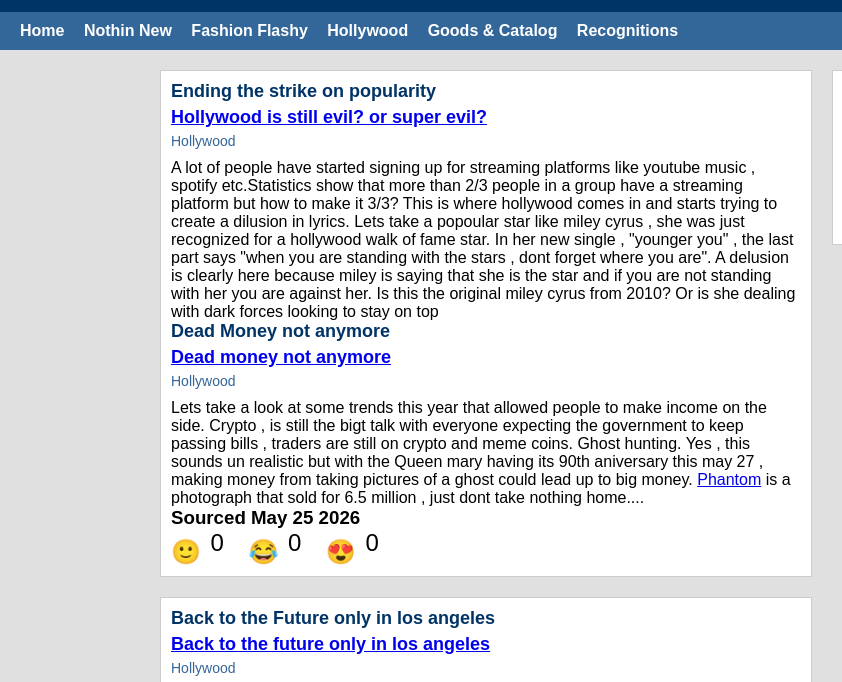
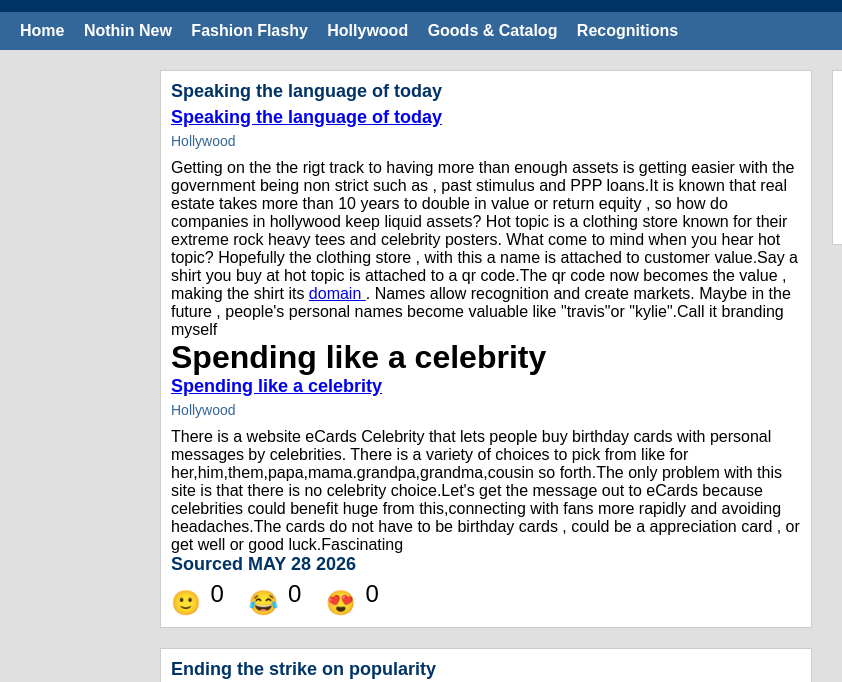
Before and after one commit to trapcat1440/signatureblog, a plain HTML site: page Hollywood.html in a window 1280 px wide. Shown: the part 78-760 px from the top of the page, 0-842 px from the left. Drawn offline with Linux system fonts and the light colour scheme; grey boxes are pictures that could not be loaded.

Commit message:
Update Hollywood.html

```diff
--- a/Hollywood.html
+++ b/Hollywood.html
@@ -132,6 +132,43 @@ ml('account', '2362560');
 <main>
     <!-- Left Column -->
     <div class="left-column">
+        <div class="post" id="Hollywood" data-id="hollywood1">
+            <h2>Speaking the language of today
+            <href="https://builtin.com/awards/los-angeles/2026/best-large-places-to-work"/></h2>
+            <h2>
+                <a href="https://builtin.com/awards/los-angeles/2026/best-large-places-to-work"target="_blank">
+                    Speaking the language of today
+                </a>
+            </h2>
+            <div class="genre"><a href="Hollywood.html">Hollywood</a></div>
+            <p>Getting on the the rigt track to having more than enough assets is getting easier with the government being non strict such as , past stimulus and PPP loans.It is known that real estate takes more than 10 years to double in value or return equity , so how do companies in hollywood keep liquid assets? Hot topic is a clothing store known for their extreme rock heavy tees and celebrity posters. What come to mind when you hear hot topic? Hopefully the clothing store , with this a name is attached to customer value.Say a shirt you buy at hot topic is attached to a qr code.The qr code now becomes the value , making the shirt its
+            <a href="https://unstoppabledomains.com/s/hottopic.io"</a>
+            domain </a>. Names allow recognition and create markets. Maybe in the future , people's personal names become valuable like "travis"or "kylie".Call it branding myself</p>
+            <h1>Spending like a celebrity
+            <href="https://www.americangreetings.com/ecards/celebrity"/></h2>
+            <h2>
+                <a href="https://www.americangreetings.com/ecards/celebrity"target="_blank">
+                    Spending like a celebrity
+                </a>
+            </h2>
+            <div class="genre"><a href="Hollywood.html">Hollywood</a></div>
+           <p>There is a website eCards Celebrity that lets people buy birthday cards with personal messages by celebrities. There is a variety of choices to pick from like for her,him,them,papa,mama.grandpa,grandma,cousin so forth.The only problem with this site is that there is no celebrity choice.Let's get the message out to eCards because celebrities could benefit huge from this,connecting with fans more rapidly and avoiding headaches.The cards do not have to be birthday cards , could be a appreciation card , or get well or good luck.Fascinating</p>
+           <h2>Sourced MAY 28 2026</h2>
+           <div class="emoji-container">
+                <span data-emoji="🙂">🙂 <span class="emoji-count">0</span></span>
+                <span data-emoji="😂">😂 <span class="emoji-count">0</span></span>
+                <span data-emoji="😍">😍 <span class="emoji-count">0</span></span>
+            </div>
+
+
+
+
+
+
+
+        </div>
+
+
         <div class="post" id="Hollywood" data-id="hollywood1">
             <h2>Ending the strike on popularity
             <href="https://abc7.com/post/miley-cyrus-honored-star-hollywood-walk-fame/19152527/"/></h2>
```
